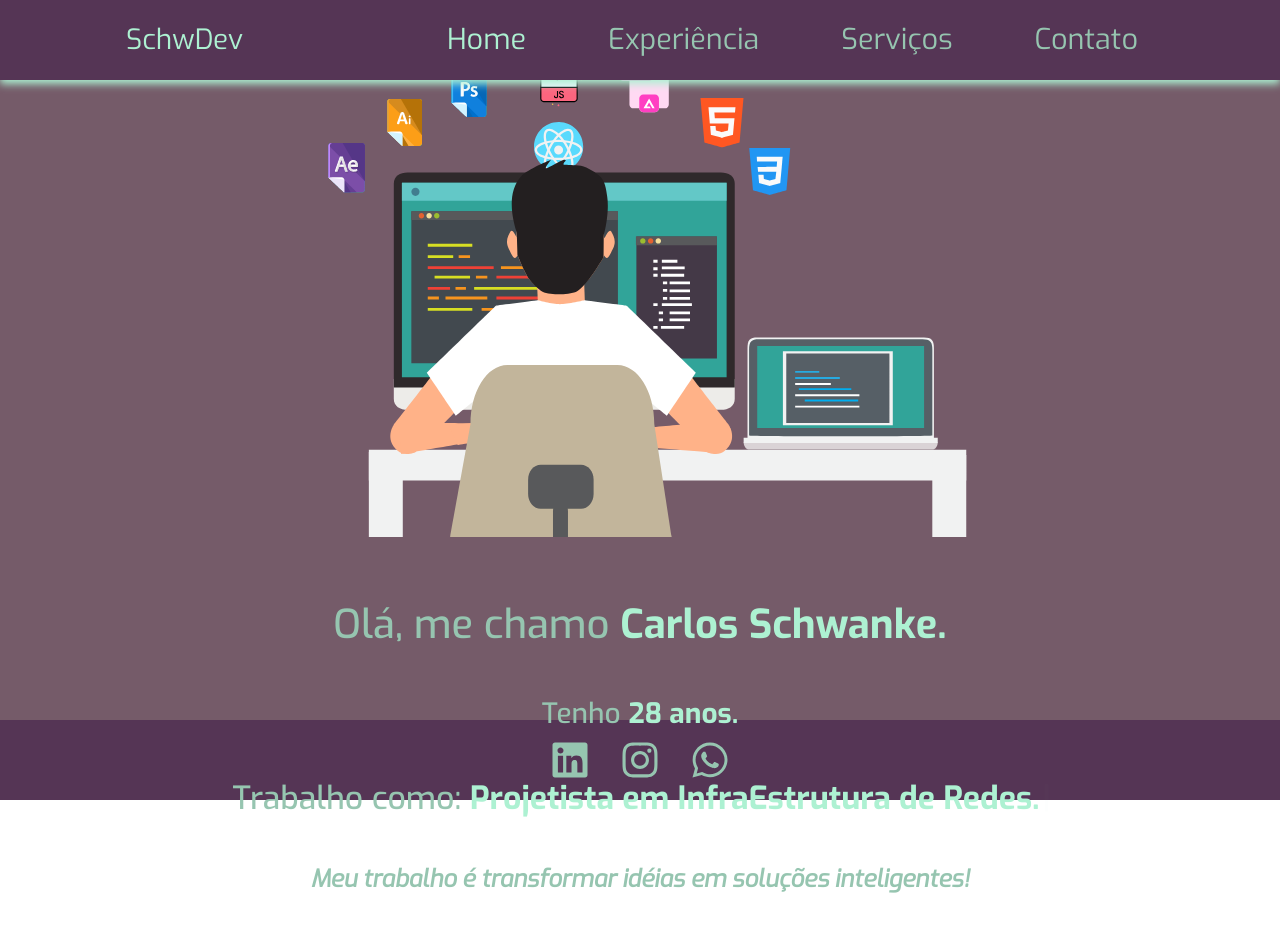
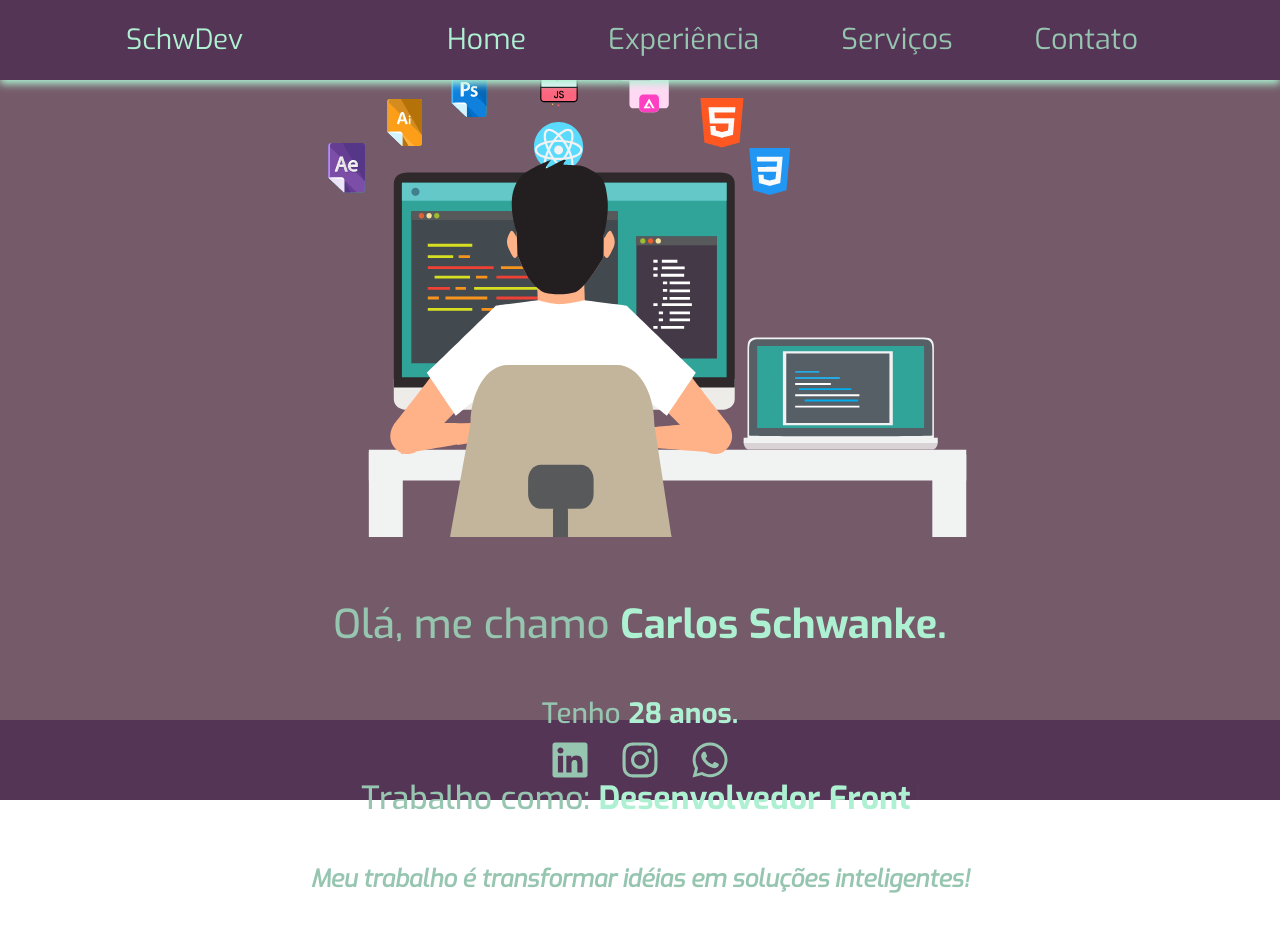
Before and after one commit to schwdev/schw-portfolio, a React (Create React App) app: page / in a window 1280 px wide. Built offline with nearby package versions, Linux system fonts and the light colour scheme.

Commit message:
funcionando 2

```diff
--- a/src/pages/home/index.js
+++ b/src/pages/home/index.js
@@ -18,7 +18,7 @@ export default function Home() {
   //End Lottie File
 
   const [ texto ] = useTypewriter({
-    words: ["Analista de Redes.", "Projetista em InfraEstrutura de Redes.", "Desenvolvedor Front-End (FreeLancer)."],
+    words: ["Projetista em InfraEstrutura de Redes.", "Desenvolvedor Front-End (FreeLancer).", "Analista em Segurança de Redes."],
     loop: true,
     typeSpeed: 40,
     deleteSpeed: 30,
```
